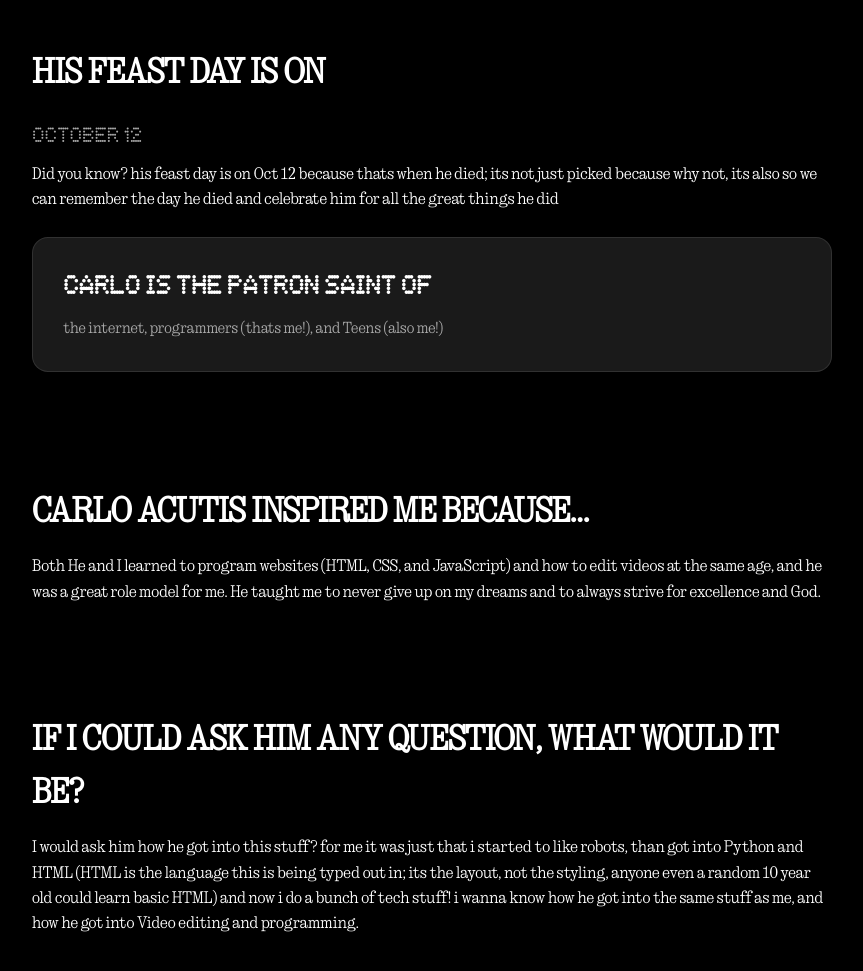
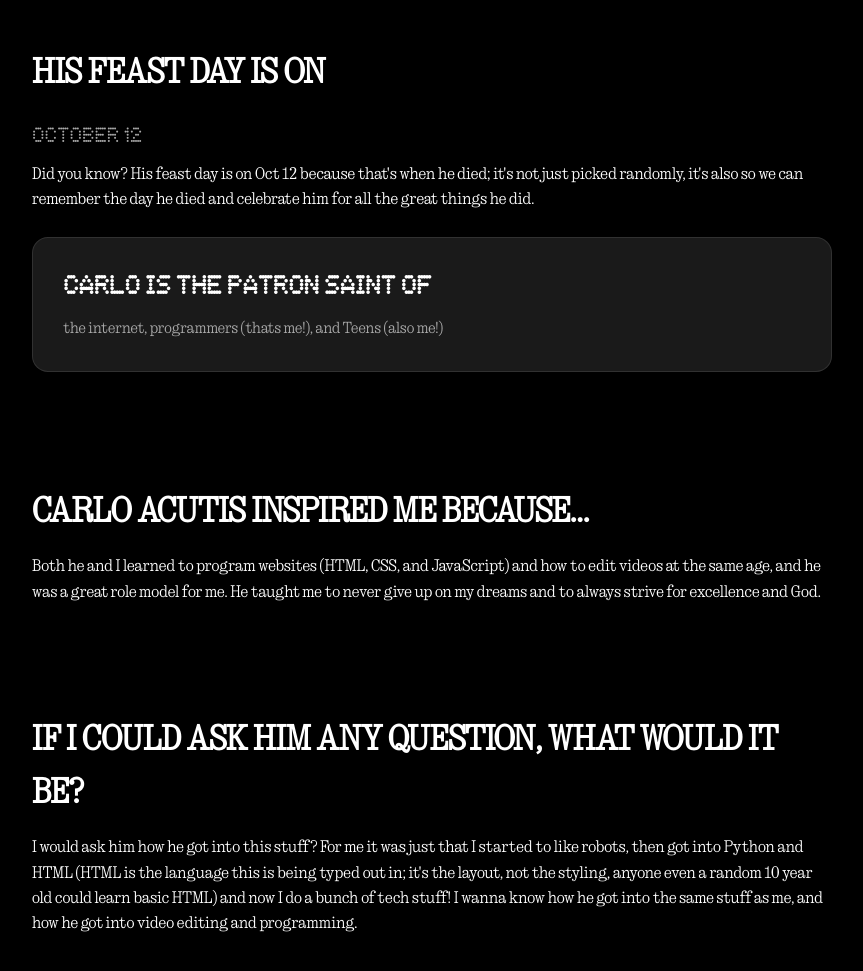
Before and after one commit to AI-BTech/CarlosAcutisConfirmation, a plain HTML site: page index.html in a window 1280 px wide. Shown: the part 1425-2396 px from the top of the page, without its empty margins (208-1071 px from the left). Drawn offline with Linux system fonts and the light colour scheme.

Commit message:
Fix typography and capitalization in index.html

```diff
--- a/index.html
+++ b/index.html
@@ -38,8 +38,8 @@
         <h5>aka sudo rm rm -rf /*</h5>
 
         <h4>
-            this website is hosted on Github Pages so more you can see all the
-            cool stuff right on github at
+            This website is hosted on Github Pages so you can see all the cool
+            stuff right on github at
             <a href="https://github.com/AI-BTech/CarlosAcutisConfirmation"
                 >https://github.com/AI-BTech/CarlosAcutisConfirmation</a
             >
@@ -64,10 +64,10 @@
             <h2>His feast day is on</h2>
             <h3>October 12</h3>
             <p>
-                Did you know? his feast day is on Oct 12 because thats when he
-                died; its not just picked because why not, its also so we can
+                Did you know? His feast day is on Oct 12 because that's when he
+                died; it's not just picked randomly, it's also so we can
                 remember the day he died and celebrate him for all the great
-                things he did
+                things he did.
             </p>
         </section>
         <div class="FactBox">
@@ -77,7 +77,7 @@
         <section class="Para">
             <h2>Carlo Acutis inspired me because...</h2>
             <p>
-                Both He and I learned to program websites (HTML, CSS, and
+                Both he and I learned to program websites (HTML, CSS, and
                 JavaScript) and how to edit videos at the same age, and he was a
                 great role model for me. He taught me to never give up on my
                 dreams and to always strive for excellence and God.
@@ -86,13 +86,13 @@
         <section class="Para">
             <h2>If I could ask him any question, what would it be?</h2>
             <p>
-                I would ask him how he got into this stuff? for me it was just
-                that i started to like robots, than got into Python and HTML
-                (HTML is the language this is being typed out in; its the
+                I would ask him how he got into this stuff? For me it was just
+                that I started to like robots, then got into Python and HTML
+                (HTML is the language this is being typed out in; it's the
                 layout, not the styling, anyone even a random 10 year old could
-                learn basic HTML) and now i do a bunch of tech stuff! i wanna
+                learn basic HTML) and now I do a bunch of tech stuff! I wanna
                 know how he got into the same stuff as me, and how he got into
-                Video editing and programming.
+                video editing and programming.
             </p>
         </section>
         <script src="script.js"></script>
```
